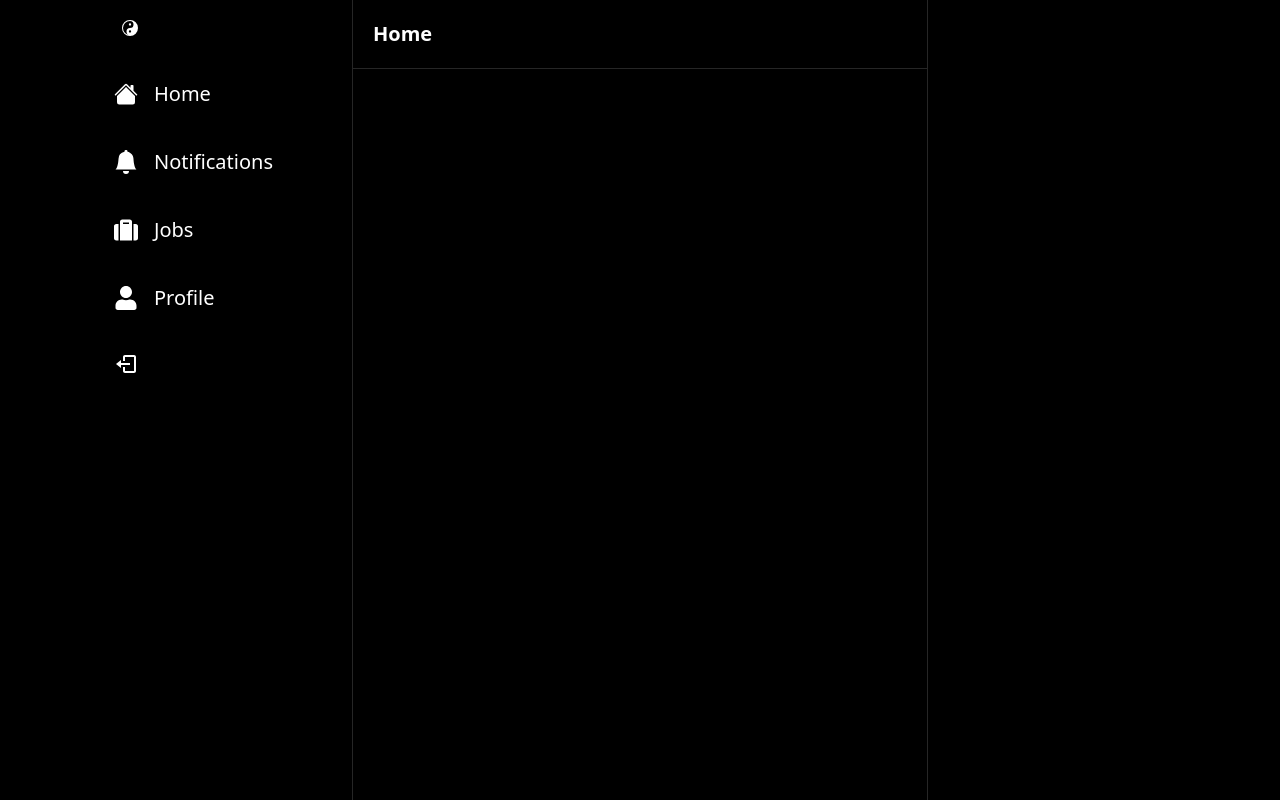
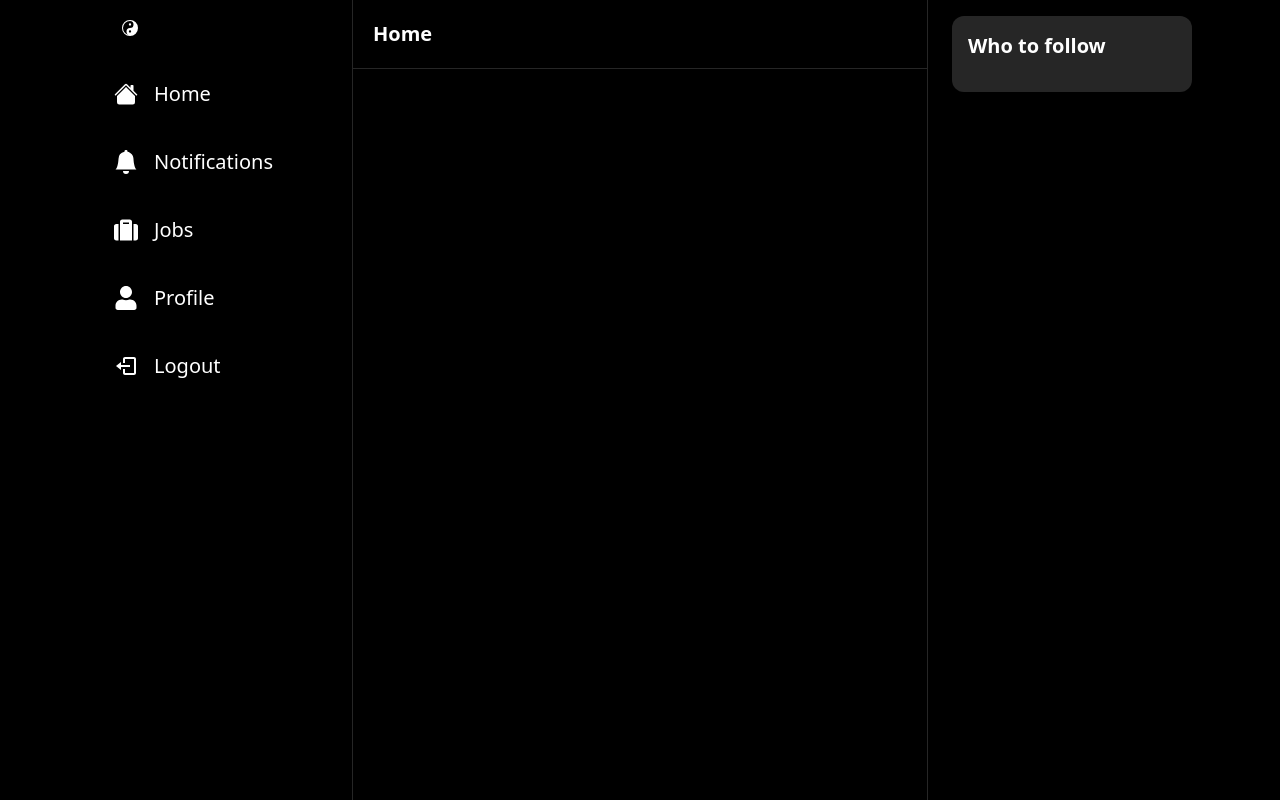
Before and after one commit to Alpha-o9/beta-version, a Next.js app: page / in a window 1280 px wide. Built offline with nearby package versions, Linux system fonts and the light colour scheme.

Commit message:
Auth UI have some bugs rest all fixed

```diff
--- a/components/Layout.tsx
+++ b/components/Layout.tsx
@@ -1,9 +1,10 @@
 import Sidebar from './layout/Sidebar'
+import FollowBar from './layout/FollowBar'
+
 
 interface LayoutProps{
     children:React.ReactNode;
 }
-
 const Layout:React.FC<LayoutProps> = ({children})=>{
     return (
         <div className="h-screen bg-black">
@@ -11,12 +12,13 @@ const Layout:React.FC<LayoutProps> = ({children})=>{
                 <div className="grid grid-cols-4 h-full">
                    <Sidebar />
                     <div className="
-                        col-span-1
+                        col-span-2
                         lg:col-span-2
                         border-x-[1px]
                         border-neutral-800">
                         {children}
                     </div>
+                        <FollowBar />
                 </div>
             </div>
 
@@ -25,3 +27,21 @@ const Layout:React.FC<LayoutProps> = ({children})=>{
 }
 
 export default Layout;
+
+/*
+const Layout: React.FC<LayoutProps> = ({ children }) => {
+    return (
+        <div className="h-screen bg-black">
+        <div className="container h-full mx-auto xl:px-30 max-w-6xl">
+        <div className="grid grid-cols-1 lg:grid-cols-4 h-full">
+        <Sidebar className="lg:col-span-1" />
+        <div className="lg:col-span-2 border-x-[1px] border-neutral-800">
+        {children}
+        </div>
+        <FollowBar className="lg:col-span-1" />
+        </div>
+        </div>
+        </div>
+    );
+}
+*/
--- a/components/layout/Sidebar.tsx
+++ b/components/layout/Sidebar.tsx
@@ -1,10 +1,10 @@
 import React from 'react';
 import {BsHouseFill,BsBellFill} from 'react-icons/bs';
 import {FaUser} from 'react-icons/fa';
-import { FaSuitcase } from "react-icons/fa";
+import {FaSuitcase} from "react-icons/fa";
+import {BiLogOut} from 'react-icons/bi';
 import SidebarLogo from './SidebarLogo';
 import SidebarItem from './SidebarItem';
-import {BiLogOut} from 'react-icons/bi';
 
 
 const Sidebar = ()=>{
@@ -25,6 +25,10 @@ const Sidebar = ()=>{
             label:'Profile',
             href:'/users/123',
             icon:FaUser
+        },{
+            label:'Logout',
+            href:'/switch-accounts',
+            icon:BiLogOut
         }
     ];
     return (
@@ -40,7 +44,7 @@ const Sidebar = ()=>{
                         icon = {item.icon}
                     />
                     ))}
-                     <SidebarItem onClick = {()=>{}} icon = {BiLogOut} />
+
                 </div>
             </div>
         </div>
--- a/hooks/useLoginModal.tsx
+++ b/hooks/useLoginModal.tsx
@@ -1,13 +1,13 @@
 import {create} from 'zustand';
 
-interface loginModalStore{
+interface LoginModalStore{
     isOpen:boolean;
     onOpen: ()=>void;
     onClose: ()=>void;
 };
 
-const useLoginModal = create<loginModalStore>((set)=>({
-    isOpen:false,
+const useLoginModal = create<LoginModalStore>((set)=>({
+    isOpen:true,
     onOpen: ()=>set({isOpen:true}),
     onClose: ()=>set({isOpen:false})
 }));
--- a/hooks/useRegisterModal.tsx
+++ b/hooks/useRegisterModal.tsx
@@ -8,8 +8,8 @@ interface registerModalStore{
 
 const useRegisterModal = create<registerModalStore>((set)=>({
     isOpen:false,
-    onOpen: ()=>set({isOpen:true}),
-    onClose: ()=>set({isOpen:false})
+    onOpen: () => set({isOpen:true}),
+    onClose: () => set({isOpen:false})
 }));
 
 export default useRegisterModal;
```
